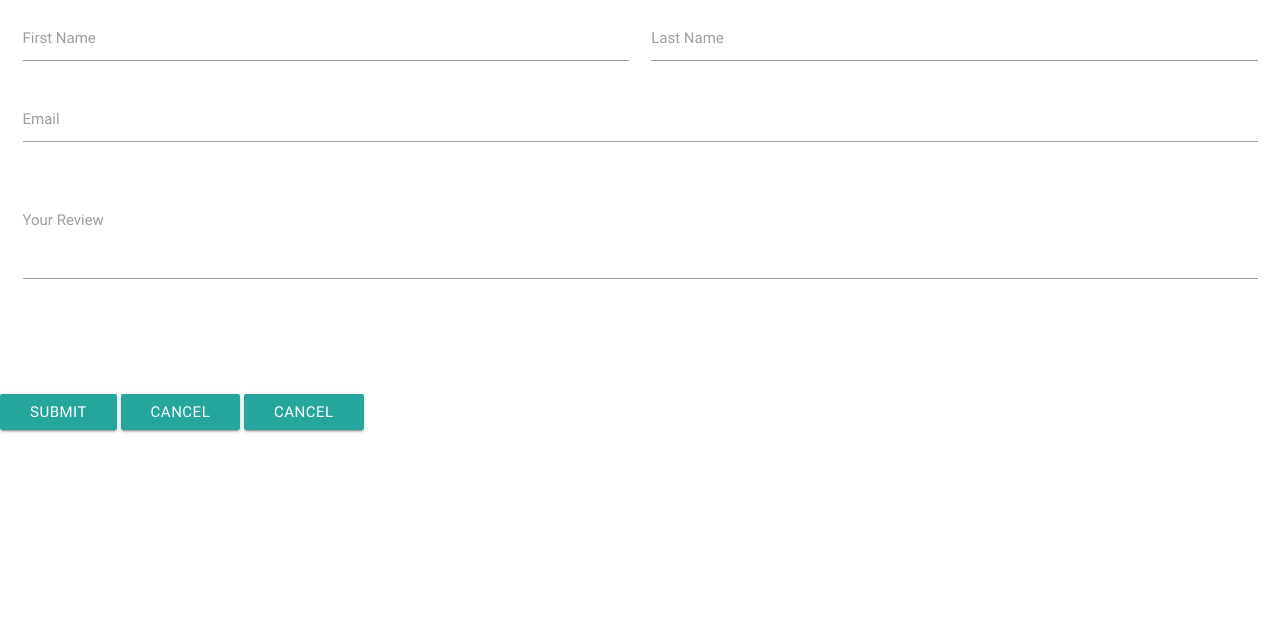
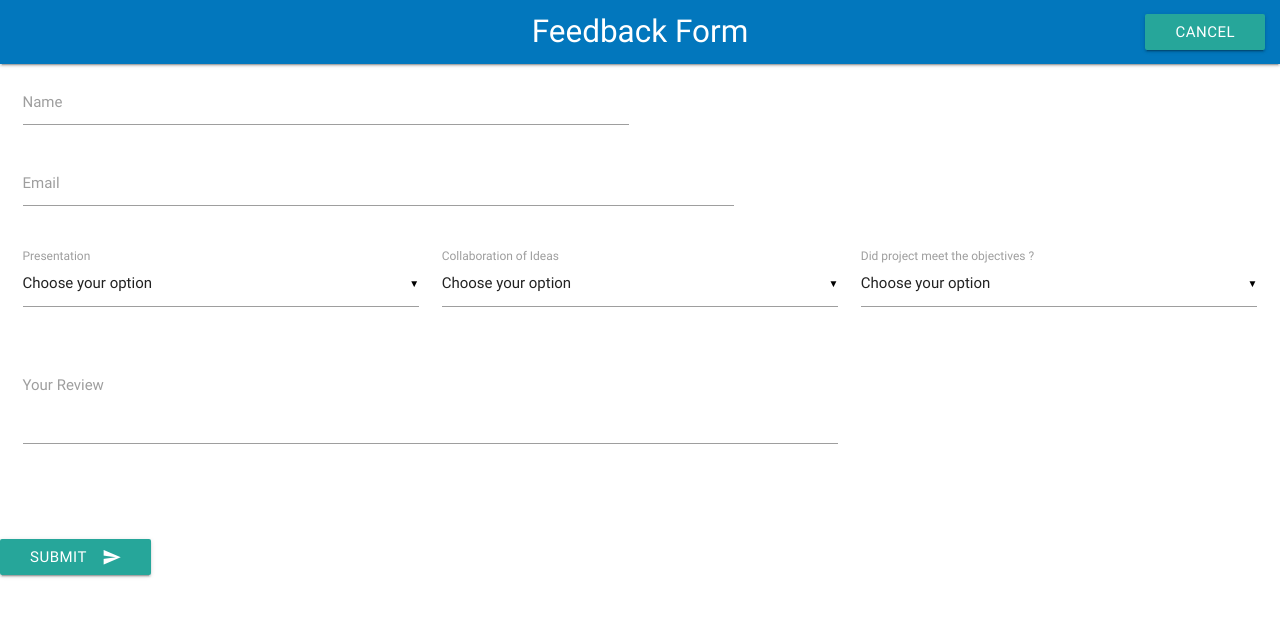
Before and after one commit to aman5319/FootBall-Project, a Flask app: template app/templates/feedback.html in a window 1280 px wide. Shown: the top 617 px of the page. Run offline with Flask 2, Linux system fonts and the light colour scheme; the template is opened without the code that fills it, so the values that code supplies are empty; some libraries are stand-ins or nearby versions.

Commit message:
feedback form
added feedback form and click on CANCEL button to see the magic and SUBMIT button also

```diff
--- a/app/templates/feedback.html
+++ b/app/templates/feedback.html
@@ -7,41 +7,101 @@
    </head>
 
 	<body>
+	<!-- Navigation Bar-->
+
+
+	 <nav>
+    <div class="nav-wrapper light-blue darken-3">
+      <a href="#!" class="brand-logo center">Feedback Form</a>
+
+	   <ul id="nav-mobile" class="right hide-on-med-and-down">
+      <!-- Modal Trigger -->
+ <li> <a class="waves-effect waves-light btn modal-trigger" href="#modal1">CANCEL</a></li>
+
+  <!-- Modal Structure -->
+  <div id="modal1" class="modal">
+    <div class="modal-content green accent-3">
+      <h4>Disclaimer</h4>
+      <p>This Feedback form sends the data to the developer.
+         Your feedback is necessary because it motivates the developer,
+          help us improve our performance and it is a tool for continuous learning.
+         By clicking CANCEL you are leaving of gratitude. Do you wish to Continue?
+      </p>
+    </div>
+    <div class="modal-footer">
+      <a href="index.html" class="modal-action modal-close waves-effect waves-green btn-flat">Agree</a>
+    </div>
+  </div>
+      </ul>
+    </div>
+  </nav>
+
+
+	<!--form begins here-->
 	 <div class="row">
     <form class="col s12">
       <div class="row">
         <div class="input-field col s6">
           <input id="first_name" type="text" class="validate">
-          <label for="first_name">First Name</label>
-        </div>
-        <div class="input-field col s6">
-          <input id="last_name" type="text" class="validate">
-          <label for="last_name">Last Name</label>
+          <label for="first_name">Name</label>
         </div>
 		<div class="row">
-        <div class="input-field col s12">
+        <div class="input-field col s7">
           <input id="email" type="email" class="validate">
           <label for="email">Email</label>
         </div>
       </div>
+
+        <!--This is for radio button input-->
+
+	   <div class="input-field col s4">
+    <select radio>
+      <option value="" selected>Choose your option</option>
+      <option value="1">Excellent</option>
+      <option value="2">Good</option>
+      <option value="3">Satisfactory</option>
+	  <option value="4">Bad</option>
+    </select>
+    <label>Presentation</label>
+        </div>
+
+
+			   <div class="input-field col s4">
+    <select radio>
+      <option value="" selected>Choose your option</option>
+      <option value="1">Excellent</option>
+      <option value="2">Good</option>
+      <option value="3">Satisfactory</option>
+	  <option value="4">Bad</option>
+    </select>
+    <label>Collaboration of Ideas</label>
+        </div>
+
+
+			  <div class="input-field col s4">
+    <select radio>
+      <option value="" selected>Choose your option</option>
+      <option value="1">Excellent</option>
+      <option value="2">Good</option>
+      <option value="3">Satisfactory</option>
+	  <option value="4">Bad</option>
+    </select>
+    <label>Did project meet the objectives ?</label>
+        </div>
+      </div>
+
            <div class="row">
     <form class="col s12">
       <div class="row">
-        <div class="input-field col s12">
+        <div class="input-field col s8">
           <textarea id="textarea1" class="materialize-textarea"></textarea>
           <label for="textarea1">Your Review</label>
         </div>
       </div>
     </form>
             </div>
-
-
-
-      </div>
 	 </div>
-	<a class="btn tooltipped" onclick="Materialize.toast('Submit Successful', 4000)" data-position="bottom" data-delay="50" data-tooltip="We are feeling lucky">SUBMIT</a>
-	 <a class="btn tooltipped" data-position="bottom" data-delay="50" data-tooltip="sure?" >Cancel</a>
-	 <a class="waves-effect waves-light btn">cancel</a>
+	<a class="btn tooltipped" onclick="Materialize.toast('Submit Successful', 4000)" data-position="bottom" data-delay="50" data-tooltip="We are feeling lucky">SUBMIT<i class="material-icons right">send</i></a>
 	<!--Import jQuery before materialize.js-->
     <script type="text/javascript" src="https://code.jquery.com/jquery-3.2.1.min.js">
 	</script>
@@ -51,7 +111,8 @@
     $(document).ready(function () {
 	   $('.tooltipped').tooltip({delay: 50});
         $(".dropdown-button").dropdown();
-
+		 $('select').material_select();
+        $('.modal').modal();
      });
      </script>
 
```
